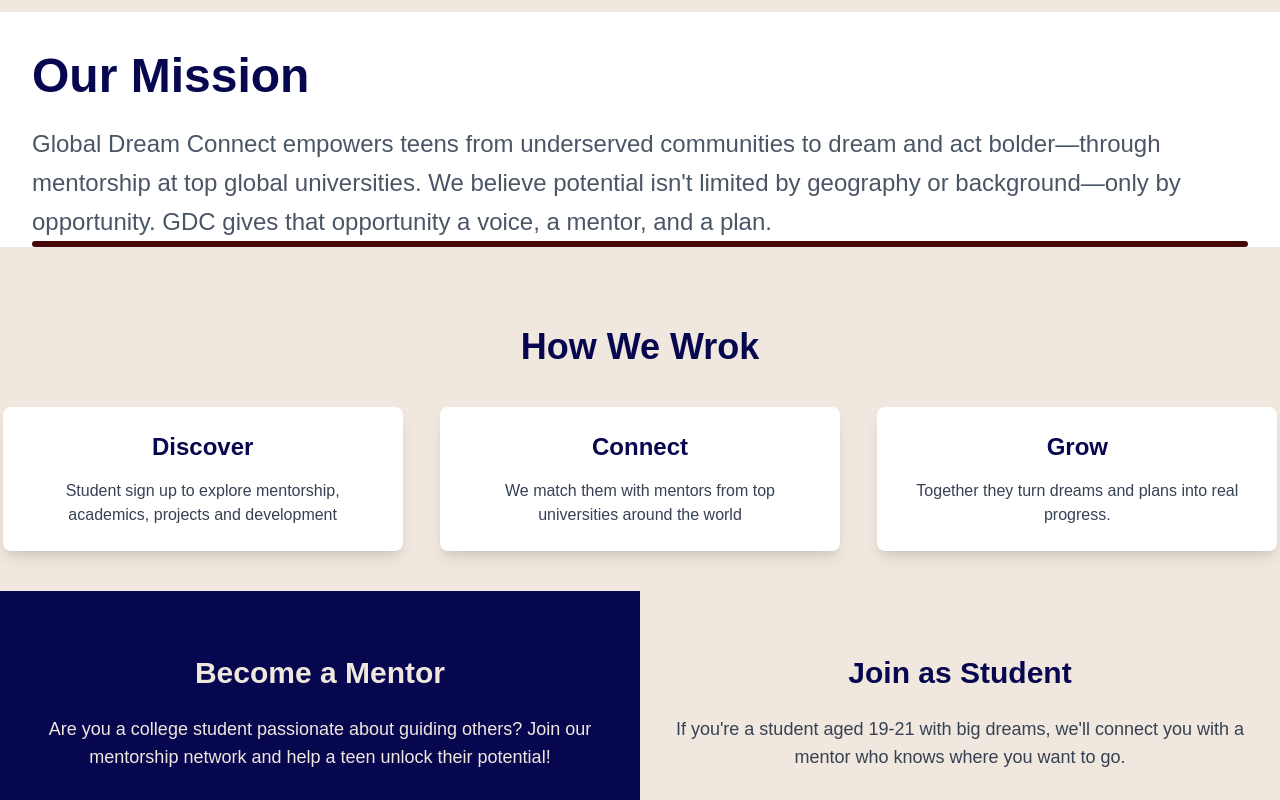
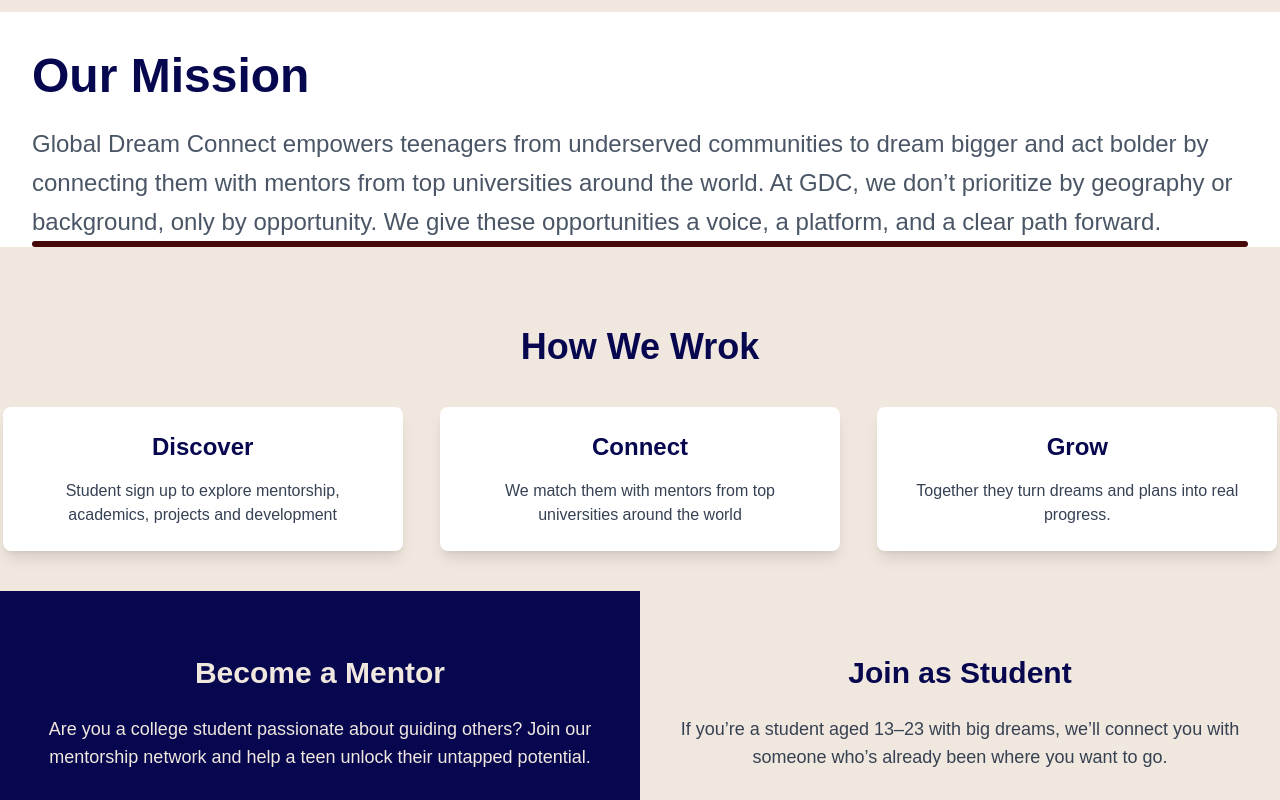
Before and after one commit to Global-Dream-Connect/Testing, a Next.js app: page / in a window 1280 px wide. Shown: the part 860-1660 px from the top of the page. Built offline with nearby package versions, Linux system fonts and the light colour scheme.

Commit message:
apply suggested changes

```diff
--- a/app/components/CTASections.tsx
+++ b/app/components/CTASections.tsx
@@ -11,7 +11,7 @@ const CTASections: React.FC = () => {
           </h2>
           <p className="text-lg text-[#f0e7de] mb-8 max-w-2xl mx-auto font-darker">
             Are you a college student passionate about guiding others? Join our
-            mentorship network and help a teen unlock their potential!
+            mentorship network and help a teen unlock their untapped potential.
           </p>
           <button className="bg-[#ffe953] text-[#070750] px-8 py-3 rounded-full font-medium cursor-pointer transition-colors">
             Apply to Mentor
@@ -26,8 +26,8 @@ const CTASections: React.FC = () => {
             Join as Student
           </h2>
           <p className="text-lg text-gray-700 mb-8 max-w-2xl mx-auto font-darker">
-            If you're a student aged 19-21 with big dreams, we'll connect you
-            with a mentor who knows where you want to go.
+            If you’re a student aged 13–23 with big dreams, we’ll connect you
+            with someone who’s already been where you want to go.
           </p>
           <button className="bg-[#070750] text-[#f0e7de] cursor-pointer px-8 py-3 rounded-full font-medium hover:bg-[#050540] transition-colors">
             Get Started
--- a/app/components/MissionSection.tsx
+++ b/app/components/MissionSection.tsx
@@ -12,11 +12,11 @@ const MissionSection: React.FC = () => {
         {/* Mission Statement */}
         <div>
           <p className="text-xl md:text-2xl text-gray-600 leading-relaxed font-glacial">
-            Global Dream Connect empowers teens from underserved communities to
-            dream and act bolder—through mentorship at top global universities.
-            We believe potential isn't limited by geography or background—only
-            by opportunity. GDC gives that opportunity a voice, a mentor, and a
-            plan.
+            Global Dream Connect empowers teenagers from underserved communities
+            to dream bigger and act bolder by connecting them with mentors from
+            top universities around the world. At GDC, we don’t prioritize by
+            geography or background, only by opportunity. We give these
+            opportunities a voice, a platform, and a clear path forward.
           </p>
           <div className="w-[300] border-3 border-red-950 rounded-full"></div>
         </div>
--- a/app/components/footer.tsx
+++ b/app/components/footer.tsx
@@ -9,7 +9,7 @@ const Footer: React.FC = () => {
             Global Dream Connect
           </h3>
           <blockquote className="text-lg italic text-[#ddceed] mb-6 font-glacial">
-            "Dreams are global. Opportunity should too."
+            "Fresh Minds, Global Futures"
           </blockquote>
         </div>
 
```
